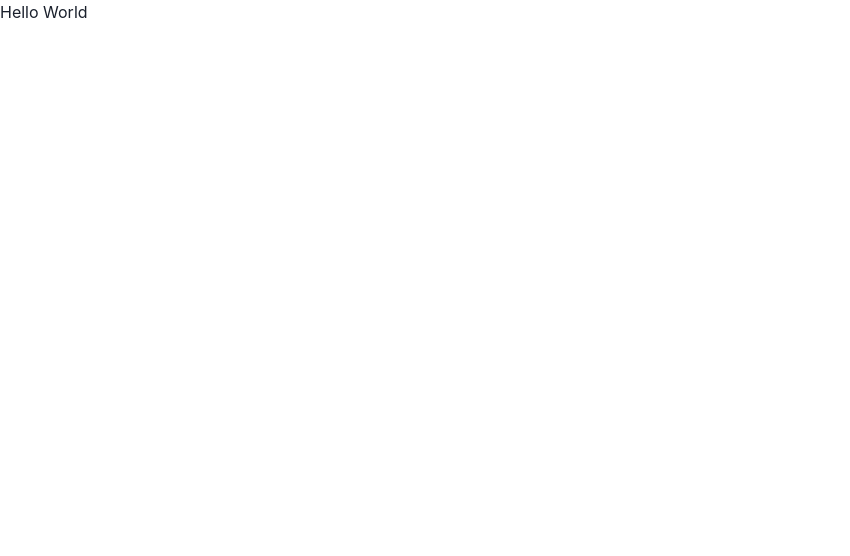
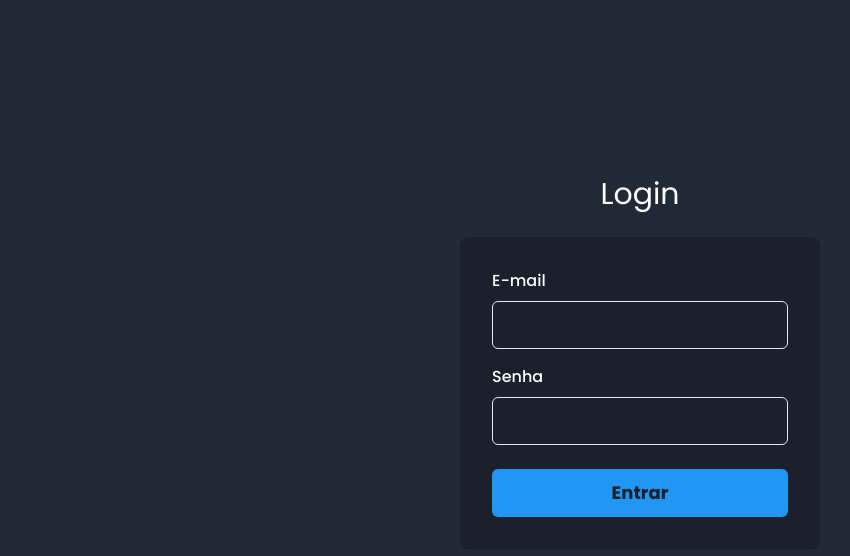
Before and after one commit to Agencia-CodeX/Users-permissions-controller, a Next.js app in the folder web/: page / in a window 1280 px wide. Shown: the top 556 px of the page, without its empty margins (0-850 px from the left). Built offline with nearby package versions, Linux system fonts and the light colour scheme.

Commit message:
Login page completed

```diff
--- /dev/null
+++ b/web/src/components/Form/Input.tsx
@@ -0,0 +1,22 @@
+import { FormControl, FormLabel,Input as ChakraInput, InputProps as ChakraInputProps } from "@chakra-ui/react";
+
+interface InputProps extends ChakraInputProps {
+    name: string;
+    label?: string;
+}
+
+export function Input({ name, label, ...rest }: InputProps) {
+    return (
+        <FormControl>
+            {!!label && <FormLabel htmlFor={name}>{label}</FormLabel>}
+            <ChakraInput
+                name={name}
+                id={name}
+                focusBorderColor="blue.50"
+                size="lg"
+                {...rest}
+            >
+            </ChakraInput>
+        </FormControl>
+    );
+}
--- a/web/src/pages/_app.tsx
+++ b/web/src/pages/_app.tsx
@@ -1,8 +1,9 @@
 import { ChakraProvider } from "@chakra-ui/react";
+import { theme } from "../styles/theme";
 
 function MyApp({ Component, pageProps }) {
   return(
-    <ChakraProvider>
+    <ChakraProvider theme={theme}>
       <Component {...pageProps} />
     </ChakraProvider>
   )
--- /dev/null
+++ b/web/src/pages/_document.tsx
@@ -0,0 +1,18 @@
+import { Html, Head, Main, NextScript } from "next/document";
+
+export default function Document() {
+    return (
+        <Html lang="pt-BR">
+            <Head>
+                <link rel="preconnect" href="https://fonts.googleapis.com" />
+                <link rel="preconnect" href="https://fonts.gstatic.com" />
+                <link href="https://fonts.googleapis.com/css2?family=Poppins:wght@400;500;700&display=swap" rel="stylesheet" />
+                <title>Página de login</title>
+            </Head>
+            <body>
+                <Main />
+                <NextScript />
+            </body>
+        </Html>
+    )
+}
--- a/web/src/pages/index.tsx
+++ b/web/src/pages/index.tsx
@@ -1,5 +1,43 @@
+import { Button, Flex, Stack, Text, Box } from "@chakra-ui/react";
+import { Input } from "../components/Form/Input";
+
 export default function Home() {
   return (
-    <h1>Hello World</h1>
+    <>
+      <Flex
+        w="100vw"
+        h="90vh"
+        alignItems="center"
+        justify="center"
+        flexDirection="column"
+      >
+        <Text as="h1" fontSize="30px" mb="20px">Login</Text>
+        <Flex
+          as="form"
+          w="100%"
+          maxWidth="360px"
+          bg="gray.800"
+          p="8"
+          borderRadius="8"
+          flexDirection="column"
+        >
+          <Stack spacing="4">
+            <Input type="email" name="email" label="E-mail" />
+            <Input type="password" name="password" label="Senha" />
+          </Stack>
+          <Button
+            type="submit"
+            marginTop="6"
+            size="lg"
+            bgColor="blue.50"
+            _hover={{
+              bgColor: "blue.100"
+            }}
+          >
+            Entrar
+          </Button>
+        </Flex>
+      </Flex>
+    </>
   )
 }
--- /dev/null
+++ b/web/src/styles/theme.ts
@@ -0,0 +1,26 @@
+import { extendTheme } from "@chakra-ui/react";
+
+export const theme = extendTheme({
+    colors: {
+        black: {
+            "50": "#2B3648",
+            "100": "#212936"
+        },
+        blue: {
+            "50": "#2196F3",
+            "100": "#1976D2",
+        },
+    },
+    fonts: {
+        heading: "Poppins, sans-serif",
+        body: "Poppins, sans-serif",
+    },
+    styles: {
+        global: {
+            body: {
+                bg: 'black.100',
+                color:'white'
+            },
+        },
+    },
+})
```
